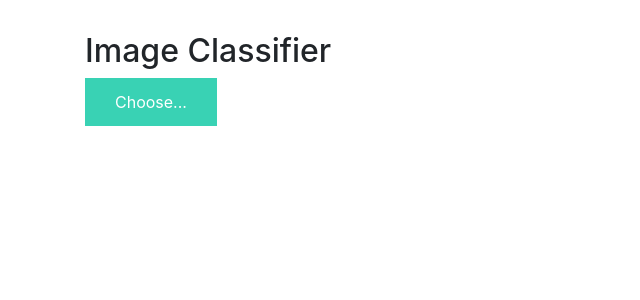
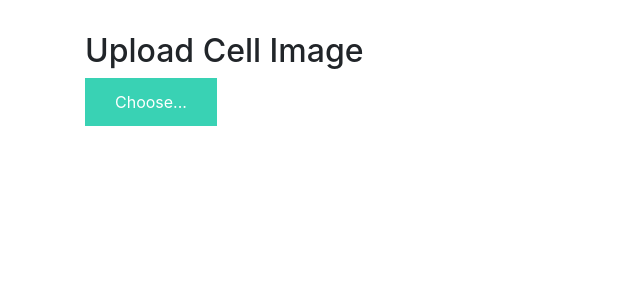
Before and after one commit to OfficialNMN/Malaria-Detection, a Flask app: page / in a window 1280 px wide. Shown: the part 56-356 px from the top of the page, without its empty margins (0-640 px from the left). Run offline with Flask 2, Linux system fonts and the light colour scheme; some libraries are stand-ins or nearby versions.

Commit message:
Update index.html

```diff
--- a/templates/index.html
+++ b/templates/index.html
@@ -1,6 +1,6 @@
 {% extends "base.html" %} {% block content %}
 
-<h2>Image Classifier</h2>
+<h2>Upload Cell Image</h2>
 
 <div>
     <form id="upload-file" method="post" enctype="multipart/form-data">
```
